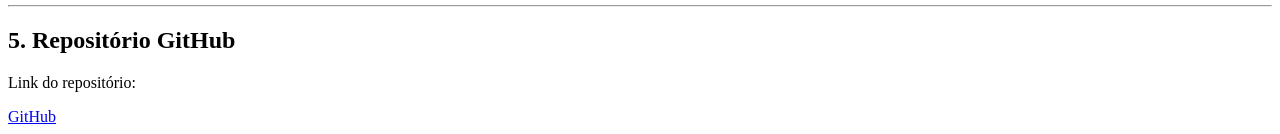
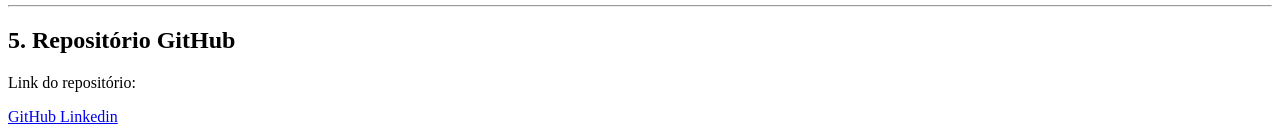
Before and after one commit to Vinicius-V-C/Portefolio, a Django app: page /portfolio/sobre/ in a window 1280 px wide. Shown: the part 1012-1146 px from the top of the page. Run offline with Django 5.2, Linux system fonts and the light colour scheme.

Commit message:
bug corrigido

```diff
--- a/portefolio/templates/portefolio/sobre.html
+++ b/portefolio/templates/portefolio/sobre.html
@@ -79,8 +79,12 @@ A aplicação possui páginas para:
 Link do repositório:
 </p>
 
-<a href="https://github.com/SEU_GITHUB" target="_blank">
+<a href="https://github.com/Vinicius-V-C" target="_blank">
     GitHub
 </a>
+<a href="https://www.linkedin.com/in/vinícius-cardoso-a6010535a" target="_blank">
+    Linkedin
+</a>
+
 
 {% endblock %}
```
